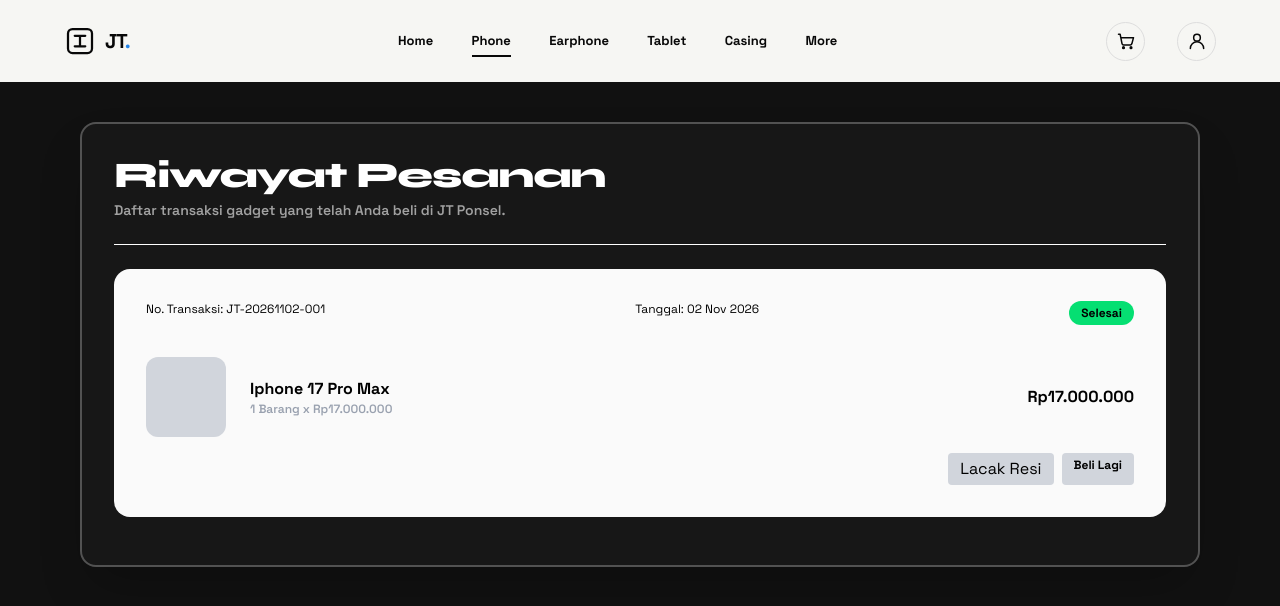
After one commit to Melt-Melt-Bit/Jete-Ponsel, a Laravel app: page /Riwayat in a window 1280 px wide. The commit adds this page. Shown: the top 606 px of the page. Run offline with Laravel 12, Linux system fonts and the light colour scheme; style sheets or scripts are compiled from the project's sources.

Commit message:
Tambah Riwayat & Header

```diff
--- /dev/null
+++ b/resources/css/Riwayat-Pesanan.css
@@ -0,0 +1,36 @@
+@import url('https://fonts.googleapis.com/css2?family=Space+Grotesk:wght@400;500;600;700&family=Syne:wght@700;800&display=swap');
+@import 'tailwindcss';
+
+:root { --ink: #080808; --paper: #f6f6f3; --blue: #2685e8; }
+* { box-sizing: border-box; }
+
+body {
+    margin: 0;
+    color: white;
+    font-family: 'Space Grotesk', sans-serif;
+    /* latar hitam dengan titik-titik kecil */
+    background-color: #111;
+    background-size: 24px 24px;
+}
+
+a { color: inherit; text-decoration: none; }
+button { font: inherit; cursor: pointer; }
+
+.site-header { height: 82px; display: flex; align-items: center; justify-content: space-between; gap: 32px; padding: 0 5vw; background: var(--paper); color: var(--ink); }
+.brand-mark { display: flex; align-items: center; gap: 10px; font-size: 20px; font-weight: 700; letter-spacing: -.06em; }
+.brand-icon { display: grid; place-items: center; width: 31px; height: 31px; }
+.brand-icon svg { width: 30px; height: 30px; }
+.brand-dot { color: var(--blue); }
+.main-nav { display: flex; align-items: center; gap: clamp(20px, 3vw, 50px); margin-left: auto; margin-right: auto; font-size: 13px; font-weight: 700; }
+.main-nav a { position: relative; padding: 8px 0; }
+.main-nav a.active::after { position: absolute; right: 0; bottom: 2px; left: 0; height: 2px; background: var(--ink); content: ''; }
+.cart-button { display: grid; place-items: center; width: 39px; height: 39px; border: 1px solid #ddd; border-radius: 50%; }
+.cart-button svg { width: 20px; }
+@media (max-width: 640px) { .site-header { height: 70px; padding: 0 20px; } .main-nav { display: none; } }
+
+.judul-halaman {
+    margin: 0;
+    font-family: 'Syne', sans-serif;
+    font-weight: 800;
+    letter-spacing: -0.03em;
+}
--- /dev/null
+++ b/resources/views/Riwayat-Pesanan.blade.php
@@ -0,0 +1,108 @@
+<!DOCTYPE html>
+<html lang="id">
+    <head>
+        <meta charset="utf-8">
+        <meta name="viewport" content="width=device-width, initial-scale=1">
+        <title>Riwayat Pesanan — JT Ponsel</title>
+        @vite(['resources/css/Riwayat-Pesanan.css'])
+    </head>
+    <body>
+
+        <header class="site-header">
+            <x-brand-mark />
+
+            <nav class="main-nav" aria-label="Main navigation">
+                <a href="{{ route('home') }}">Home</a>
+                <a class="active" href="#products">Phone</a>
+                <a href="#earphones">Earphone</a>
+                <a href="#products">Tablet</a>
+                <a href="#products">Casing</a>
+                <a href="#footer">More</a>
+            </nav>
+
+            <a class="cart-button" href="{{ route('cart') }}" aria-label="View cart">
+                <svg viewBox="0 0 24 24" aria-hidden="true">
+                    <path d="M3 4h2l2.2 11.2a2 2 0 0 0 2 1.6h7.9a2 2 0 0 0 1.9-1.4L21 8H6M10 20a1 1 0 1 1-2 0 1 1 0 0 1 2 0Zm9 0a1 1 0 1 1-2 0 1 1 0 0 1 2 0Z" fill="none" stroke="currentColor" stroke-width="1.8" stroke-linecap="round" stroke-linejoin="round"/>
+                </svg>
+            </a>
+
+            <a class="cart-button" href="{{ route('login') }}" aria-label="Profile">
+                <svg viewBox="0 0 24 24" aria-hidden="true">
+                    <circle cx="12" cy="8" r="4" fill="none" stroke="currentColor" stroke-width="1.8"/>
+                    <path d="M4 21a8 8 0 0 1 16 0" fill="none" stroke="currentColor" stroke-width="1.8" stroke-linecap="round"/>
+                </svg>
+            </a>
+        </header>
+
+        @php
+            $orders = [
+                [
+                    'id'     => 'JT-20261102-001',
+                    'date'   => '02 Nov 2026',
+                    'status' => 'Selesai',
+                    'name'   => 'Iphone 17 Pro Max',
+                    'qty'    => 1,
+                    'price'  => 17000000,
+                    'image'  => null, // isi alamat gambar jika ada
+                ],
+            ];
+
+            $warnaStatus = [
+                'Selesai'  => 'bg-green-400',
+                'Dikirim'  => 'bg-blue-400',
+                'Diproses' => 'bg-yellow-400',
+            ];
+        @endphp
+
+        <main class="mx-auto max-w-6xl px-4 py-10">
+
+            <section class="rounded-2xl border-2 border-neutral-600 bg-neutral-900 p-8 shadow-2xl">
+
+                <h1 class="judul-halaman text-4xl text-white">Riwayat Pesanan</h1>
+                <p class="mt-1 text-sm font-semibold text-neutral-400">Daftar transaksi gadget yang telah Anda beli di JT Ponsel.</p>
+                <hr class="my-6 border-white">
+
+                @forelse ($orders as $order)
+                    <article class="mb-4 rounded-2xl bg-neutral-50 p-8 text-black">
+
+                        {{-- Baris atas: nomor, tanggal, status --}}
+                        <div class="flex items-start justify-between gap-4 text-xs">
+                            <p>No. Transaksi: {{ $order['id'] }}</p>
+                            <p>Tanggal: {{ $order['date'] }}</p>
+                            <span class="rounded-full px-3 py-1 font-bold {{ $warnaStatus[$order['status']] ?? 'bg-gray-300' }}">
+                                {{ $order['status'] }}
+                            </span>
+                        </div>
+
+                        {{-- Baris tengah: foto, nama barang, harga --}}
+                        <div class="mt-8 flex items-center gap-6">
+                            @if ($order['image'])
+                                <img src="{{ $order['image'] }}" alt="{{ $order['name'] }}" class="h-20 w-20 rounded-xl bg-gray-200 object-contain">
+                            @else
+                                {{-- Kotak abu-abu pengganti foto --}}
+                                <div class="h-20 w-20 rounded-xl bg-gray-300"></div>
+                            @endif
+
+                            <div class="flex-1">
+                                <h2 class="text-base font-bold">{{ $order['name'] }}</h2>
+                                <p class="text-xs font-semibold text-gray-400">
+                                    {{ $order['qty'] }} Barang x Rp{{ number_format($order['price'], 0, ',', '.') }}
+                                </p>
+                            </div>
+
+                            <p class="font-bold">Rp{{ number_format($order['price'] * $order['qty'], 0, ',', '.') }}</p>
+                        </div>
+
+                        <div class="mt-4 flex justify-end gap-2">
+                            <button type="button" class="rounded bg-gray-300 px-3 py-1 text-xs font-bold hover:bg-gray-400">Lacak Resi</button>
+                            <a href="{{ route('featured-product') }}" class="rounded bg-gray-300 px-3 py-1 text-xs font-bold hover:bg-gray-400">Beli Lagi</a>
+                        </div>
+                    </article>
+                @empty
+                    <p class="py-10 text-center text-neutral-400">Belum ada pesanan.</p>
+                @endforelse
+
+            </section>
+        </main>
+    </body>
+</html>
--- a/resources/views/login.blade.php
+++ b/resources/views/login.blade.php
@@ -63,8 +63,8 @@
                                     <span class="h-px flex-1 bg-white/20"></span>
                                 </div>
                                 <div class="flex flex-col gap-3" aria-label="Additional sign in options">
-                                    <button class="auth-button auth-button-placeholder" type="button" aria-label="Additional sign in option"></button>
-                                    <button class="auth-button auth-button-placeholder" type="button" aria-label="Additional sign in option"></button>
+                                    <button class="auth-button auth-button-placeholder" type="button" aria-label="Additional sign in option">Google</button>
+                                    <button class="auth-button auth-button-placeholder" type="button" aria-label="Additional sign in option">Facebook</button>
                                 </div>
                             </div>
                         </div>
--- a/routes/web.php
+++ b/routes/web.php
@@ -51,6 +51,10 @@ Route::get('/featured-product', function () {
     return view('featured-product', ['products' => ProductCatalog::visible()]);
 })->name('featured-product');
 
+Route::get('/Riwayat', function () {
+    return view('Riwayat-Pesanan');
+})->name('riwayat');
+
 Route::post('/admin/products', [AdminController::class, 'storeProduct'])->name('admin.products.store');
 Route::put('/admin/products/{product}', [AdminController::class, 'updateProduct'])->name('admin.products.update');
 Route::patch('/admin/products/{product}/visibility', [AdminController::class, 'toggleProduct'])->name('admin.products.visibility');
```
Also changed, not shown: resources/views/components/site-header.blade.php (+8 -0 lines), resources/views/welcome.blade.php (+5 -5 lines).
